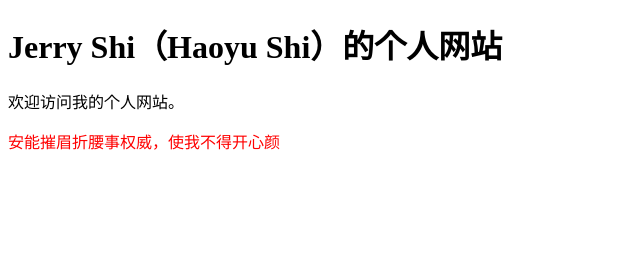
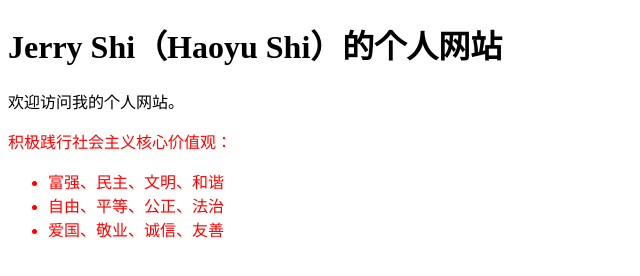
Before and after one commit to JerryShi2010/jerryshi2010.github.io, a plain HTML site: page index.html in a window 1280 px wide. Shown: the whole page, without its empty margins (0-640 px from the left). Drawn offline with Linux system fonts and the light colour scheme.

Commit message:
Update index.html

```diff
--- a/index.html
+++ b/index.html
@@ -7,6 +7,10 @@
 <body>
     <h1>Jerry Shi（Haoyu Shi）的个人网站</h1>
     <p>欢迎访问我的个人网站。</p>
-    <p style="font-weight:200;color:red">安能摧眉折腰事权威，使我不得开心颜</p>
+    <p style="font-weight:200;color:red">积极践行社会主义核心价值观：</p>
+    <ul>
+        <li style="font-weight:200;color:red">富强、民主、文明、和谐</li>
+        <li style="font-weight:200;color:red">自由、平等、公正、法治</li>
+        <li style="font-weight:200;color:red">爱国、敬业、诚信、友善</li>
 </body>
 </html>
```
